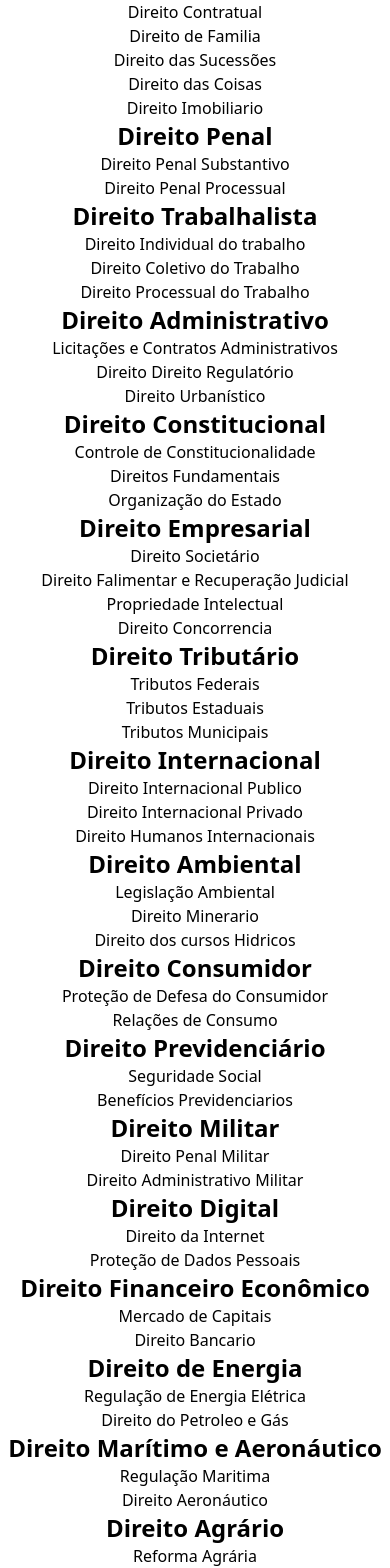
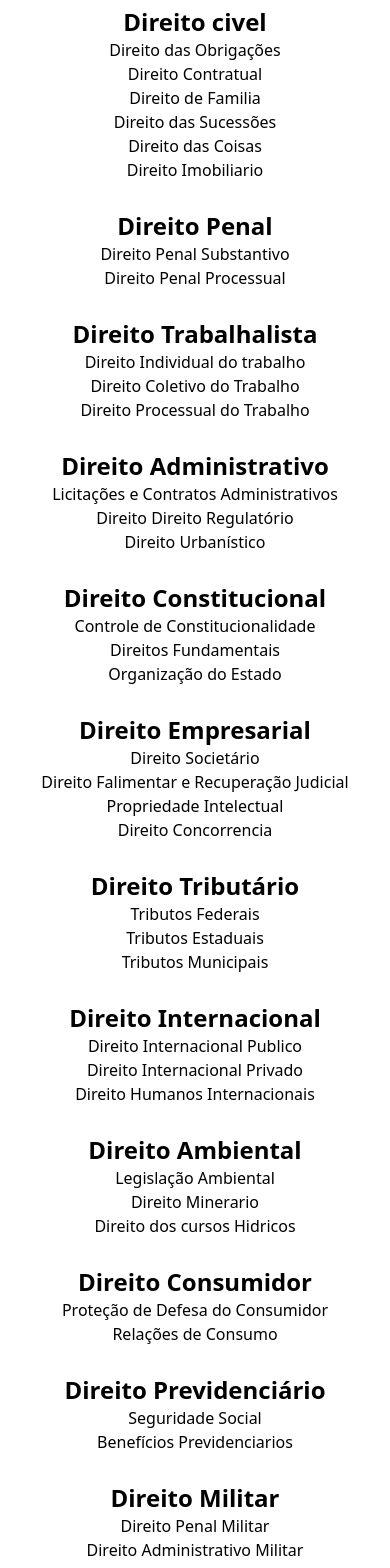
Before and after one commit to ElissonDeSous/Israel_Advogados, a React (Create React App) app: page /praticas in a window 390 px wide. Shown: the part 281-1849 px from the top of the page. Built offline with nearby package versions, Linux system fonts and the light colour scheme.

Commit message:
ajustando responsividade

```diff
--- a/src/Paginas/Praticas.js
+++ b/src/Paginas/Praticas.js
@@ -4,15 +4,15 @@ function Praticas (){
     return(
         <div>
 
-           <div className="flex flex-col justify-center items-center lg:h-[1300px] m-[20px]: h-[1800px]">
+           <div className="flex flex-col justify-center items-center lg:h-[1300px] m-[20px]: h-[2400px]">
                <h2 className="lg:text-4xl">Áreas de atuação</h2>
                <p>Serviços oferecidos</p>
 
-               <div className="mt-[50px] lg:flex justify-around lg:flex-wrap lg:w-[850px]">
+               <div className="mt-[50px] lg:flex justify-around lg:flex-wrap lg:w-[1100px]">
 
                 <div>
-                <ol className=" flex flex-col items-center ">
-                        <h2 className=" text-2xl font-bold flex justify-center lg:m-2">Direito civil</h2>
+                <ol className=" flex flex-col items-center mb-7">
+                        <h2 className=" text-2xl font-bold flex justify-center  ">Direito civel</h2>
                              <li className="">Direito das Obrigações</li>
                              <li>Direito Contratual</li>
                              <li>Direito de Familia</li>
@@ -20,20 +20,20 @@ function Praticas (){
                              <li>Direito das Coisas</li>
                              <li>Direito Imobiliario</li>
                     </ol>
-                  <ol className="flex flex-col items-center lg:m-2 ">
+                  <ol className="flex flex-col items-center lg:m-2 mb-7 ">
                         <h2 className=" text-2xl font-bold flex justify-center ">Direito Penal</h2>
                              <li className="">Direito Penal Substantivo</li>
                              <li>Direito Penal Processual</li>
                     </ol>
 
-                    <ol className="flex flex-col items-center lg:m-2">
+                    <ol className="flex flex-col items-center lg:m-2 mb-7">
                         <h2 className=" text-2xl font-bold flex justify-center ">Direito Trabalhalista</h2>
                              <li>Direito Individual do trabalho</li>
                              <li>Direito Coletivo do Trabalho</li>
                              <li>Direito Processual do Trabalho</li>
 
                     </ol>
-                    <ol className="flex flex-col items-center lg:m-2">
+                    <ol className="flex flex-col items-center lg:m-2 mb-7">
                         <h2 className=" text-2xl font-bold flex justify-center ">Direito Administrativo</h2>
 
                           <li>Licitações e Contratos Administrativos</li>
@@ -41,7 +41,7 @@ function Praticas (){
                              <li>Direito Urbanístico</li>
 
                     </ol>
-                    <ol className="flex flex-col items-center lg:m-2">
+                    <ol className="flex flex-col items-center lg:m-2 mb-7">
                         <h2 className=" text-2xl font-bold flex justify-center ">Direito Constitucional</h2>
 
                           <li>Controle de Constitucionalidade</li>
@@ -49,7 +49,7 @@ function Praticas (){
                              <li>Organização do Estado</li>
 
                     </ol>
-                    <ol className="flex flex-col items-center lg:m-1">
+                    <ol className="flex flex-col items-center lg:m-1 mb-7">
                         <h2 className=" text-2xl font-bold flex justify-center">Direito Empresarial</h2>
 
                           <li>Direito Societário</li>
@@ -58,76 +58,81 @@ function Praticas (){
                           <li>Direito Concorrencia</li>
 
                     </ol>
-                    <ol className="flex flex-col items-center lg:m-2">
+                    <ol className="flex flex-col items-center lg:m-2 mb-7">
                         <h2 className=" text-2xl font-bold flex justify-center">Direito Tributário</h2>
                           <li>Tributos Federais</li>
                           <li>Tributos Estaduais</li>
                           <li>Tributos Municipais</li>
 
                     </ol>
-                    <ol className="flex flex-col items-center lg:m-2">
+
+
+                </div>
+
+                    <div>
+                    <ol className="flex flex-col items-center lg:m-2 mb-7">
                         <h2 className=" text-2xl font-bold flex justify-center">Direito Internacional</h2>
                           <li>Direito Internacional Publico</li>
                           <li>Direito Internacional Privado </li>
                           <li>Direito Humanos Internacionais</li>
 
                     </ol>
-                </div>
-
-                    <div>
-                    <ol className="flex flex-col items-center lg:m-2">
+                    <ol className="flex flex-col items-center lg:m-2 mb-7">
                         <h2 className=" text-2xl font-bold flex justify-center">Direito Ambiental</h2>
                           <li>Legislação Ambiental</li>
                           <li>Direito Minerario</li>
                           <li>Direito dos cursos Hidricos</li>
 
                     </ol>
-                    <ol className="flex flex-col items-center lg:m-2">
+                    <ol className="flex flex-col items-center lg:m-2 mb-7">
                         <h2 className=" text-2xl font-bold flex justify-center">Direito Consumidor</h2>
                           <li>Proteção de Defesa do Consumidor</li>
                           <li>Relações de Consumo</li>
 
                     </ol>
-                    <ol className="flex flex-col items-center lg:m-2">
+                    <ol className="flex flex-col items-center lg:m-2 mb-7">
                         <h2 className=" text-2xl font-bold flex justify-center">Direito Previdenciário</h2>
                           <li>Seguridade Social</li>
                           <li>Benefícios Previdenciarios</li>
                     </ol>
-                    <ol className="flex flex-col items-center lg:m-2">
+                    <ol className="flex flex-col items-center lg:m-2 mb-7">
                         <h2 className=" text-2xl font-bold flex justify-center">Direito Militar</h2>
                           <li>Direito Penal Militar</li>
                           <li>Direito Administrativo Militar</li>
                     </ol>
-                    <ol className="flex flex-col items-center lg:m-2">
+                    <ol className="flex flex-col items-center lg:m-2 mb-7">
                         <h2 className=" text-2xl font-bold flex justify-center">Direito Digital</h2>
                           <li>Direito da Internet</li>
                           <li>Proteção de Dados Pessoais</li>
                     </ol>
-                    <ol className="flex flex-col items-center lg:m-2">
+                    <ol className="flex flex-col items-center lg:m-2 mb-7">
                         <h2 className=" text-2xl font-bold flex justify-center">Direito Financeiro Econômico</h2>
                           <li>Mercado de Capitais</li>
                           <li>Direito Bancario</li>
                     </ol>
-                    <ol className="flex flex-col items-center lg:m-2">
+                    <ol className="flex flex-col items-center lg:m-2 mb-7">
                         <h2 className=" text-2xl font-bold flex justify-center">Direito de Energia</h2>
                           <li>Regulação de Energia Elétrica</li>
                           <li>Direito do Petroleo e Gás</li>
                     </ol>
-                    <ol className="flex flex-col items-center lg:m-6">
+
+
+                    </div>
+
+                    <div>
+
+                    <ol className="flex flex-col items-center lg:m-6 mb-7">
                         <h2 className=" text-2xl font-bold flex justify-center">Direito Marítimo e Aeronáutico
                         </h2>
                           <li>Regulação Maritima</li>
                           <li>Direito Aeronáutico</li>
                     </ol>
-                    <ol className="flex flex-col items-center lg:m-6">
+                    <ol className="flex flex-col items-center lg:m-6 mb-7">
                         <h2 className=" text-2xl font-bold flex justify-center">Direito Agrário</h2>
                           <li>Reforma Agrária</li>
                           <li>Direito Fundiario</li>
                     </ol>
-
-                    </div>
-
-
+                      </div>
                </div>
            </div>
 
--- a/src/componentes/Topo.js
+++ b/src/componentes/Topo.js
@@ -9,13 +9,13 @@ function Topo(){
     }
     return(
         <div>
-            <header id="topo" className=" w-[100%] h-[100px] bg-cyan-950 md: fle-col flex  justify-between text-white ">
+            <header id="topo" className=" w-[100%] md:[100%] h-[100px] bg-cyan-950 md: fle-col flex  justify-between text-white ">
             <div className="h-[100px] text-2xl    flex justify-center w-[300px] items-center">
                 <h1 className="md:ext-3xl ">Israel Advogados</h1>
               </div>
            <nav className="h-600px bg-cyan-950  ">
             <div className="bg-cyan-950  w-full  ">
-             <ul className=" md:flex justify-around  items-center h-[100px] w-[700px] hidden ">
+             <ul className=" md:flex justify-around  items-center h-[100px] w-[700px] hidden md:hidden ">
              <li>
                     <Link to = "/" >Página Inicial</Link>
                 </li>
@@ -36,7 +36,7 @@ function Topo(){
                 </li>
                 </ul>
 
-           <div className=" md:hidden mr-2  w-[100%] flex ">
+           <div className=" lg:hidden mr-2  w-[100%] flex ">
             <button onClick={Menu} id="menuBotao" type="button" className="inline-flex items-center" >
                 <svg xmlns="http://www.w3.org/2000/svg" x="0px" y="0px" width="100" height="100" viewBox="0 0 128 128">
                     <path fill="#fff" d="M64 14A50 50 0 1 0 64 114A50 50 0 1 0 64 14Z"></path><path fill="#444b54" d="M64,117c-29.2,0-53-23.8-53-53s23.8-53,53-53s53,23.8,53,53S93.2,117,64,117z M64,17c-25.9,0-47,21.1-47,47s21.1,47,47,47s47-21.1,47-47S89.9,17,64,17z"></path><path fill="#444b54" d="M86.5 52h-45c-1.7 0-3-1.3-3-3s1.3-3 3-3h45c1.7 0 3 1.3 3 3S88.2 52 86.5 52zM86.5 67h-45c-1.7 0-3-1.3-3-3s1.3-3 3-3h45c1.7 0 3 1.3 3 3S88.2 67 86.5 67z"></path><g><path fill="#444b54" d="M86.5,82h-45c-1.7,0-3-1.3-3-3s1.3-3,3-3h45c1.7,0,3,1.3,3,3S88.2,82,86.5,82z"></path></g>
@@ -44,7 +44,7 @@ function Topo(){
             </button>
 
            </div>
-           <div id="menu" className=" border-solid border-2 border-black  md:hidden hidden relative: right-[0px] h-[400px] absolute  bg-cyan-950 flex flex-col  justify-around items-center w-[100%] ">
+           <div id="menu" className=" border-solid border-2 border-black  lg:hidden hidden relative: right-[0px] h-[400px] absolute  bg-cyan-950 flex flex-col  justify-around items-center w-[100%] ">
                <div className=" px-2 pt-2 pd-3 sm:px-3 flex justify-center items-center ">
                 <ul className="   flex items-center flex-col h-[400px] w-[100%]   text-white justify-around ">
                 <li>
```
